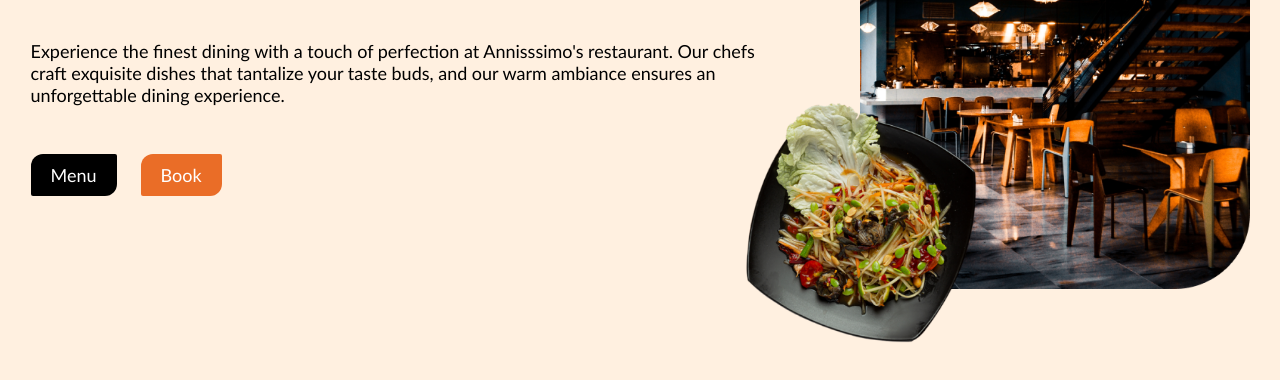
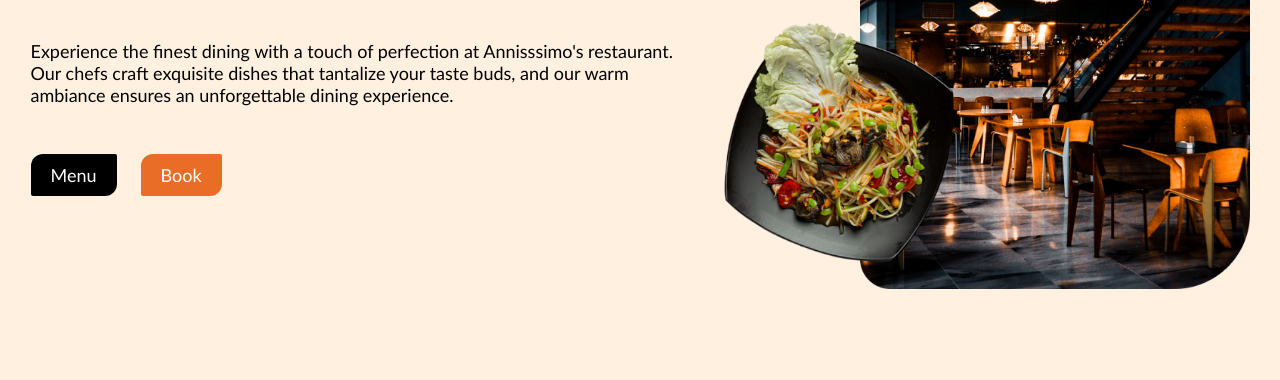
Before and after one commit to annisssimo/restaurant-page, a website built with webpack: page dist/index.html in a window 1280 px wide. Shown: the part 392-772 px from the top of the page. Built offline with Linux system fonts and the light colour scheme.

Commit message:
fix: the issue with free space after images

```diff
--- a/src/homepage.js
+++ b/src/homepage.js
@@ -16,6 +16,7 @@ export function generateHomePage() {
 
     contentDiv.classList.add('flex');
     homeTextDiv.classList.add('home-text');
+    homeImagesDiv.classList.add('images-div');
     menuBtn.classList.add('menu-button');
     bookBtn.classList.add('book-btn');
     img1.id = 'main-photo';
--- a/src/styles/style.css
+++ b/src/styles/style.css
@@ -25,7 +25,11 @@ header {
 
 .flex {
     display: flex;
-    gap: 64px;
+    gap: 168px;
+}
+
+.images-div {
+    position: relative;
 }
 
 #logo {
@@ -72,9 +76,9 @@ button {
 
 #dish {
     width: 260px;
-    position: relative;
-    left: -128px;
-    top: -200px;
+    position: absolute;
+    bottom: 20px;
+    right: 280px;
 }
 
 .home-text {
```
Also changed, not shown: dist/bundle.js.
